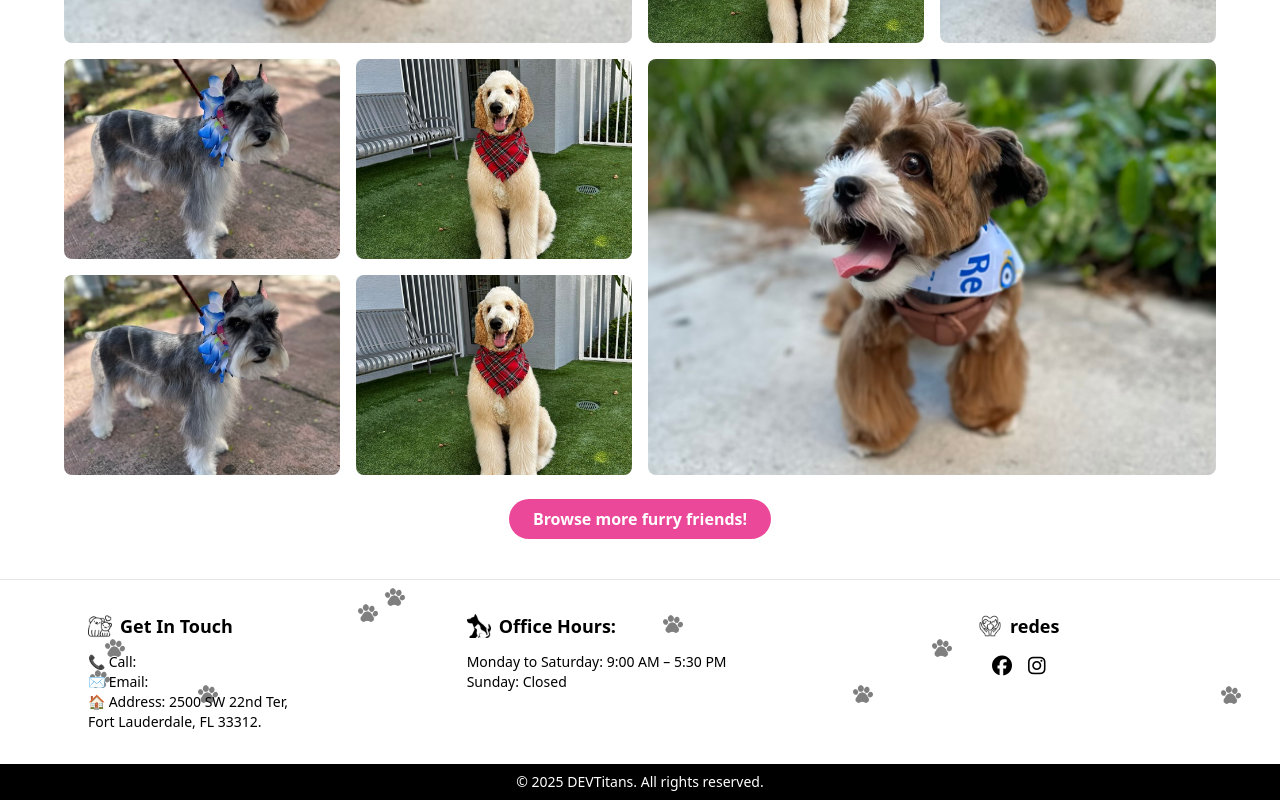
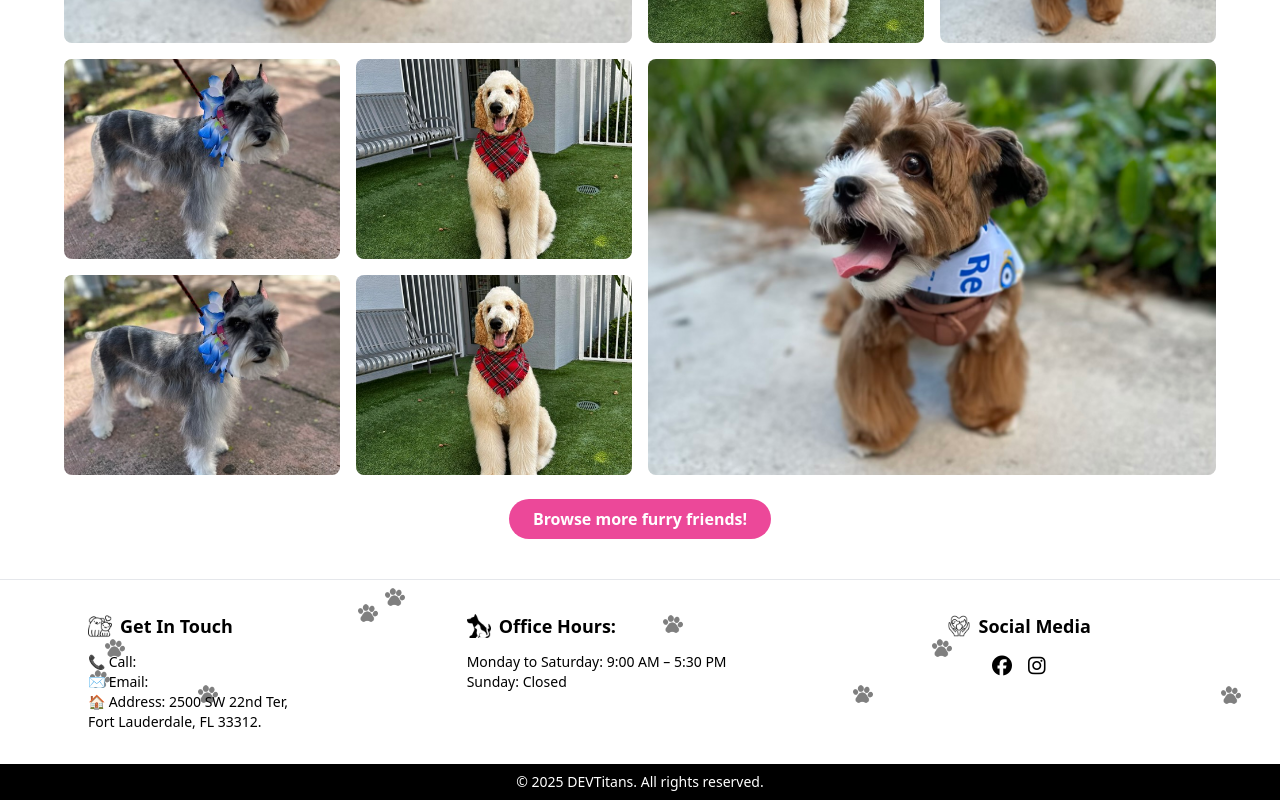
Before and after one commit to DETDevs/MoPetCo.App, a React (Vite) app: page / in a window 1280 px wide. Shown: the part 1929-2729 px from the top of the page. Built offline with nearby package versions, Linux system fonts and the light colour scheme.

Commit message:
t-devp: upd diseno de footer y service detail

```diff
--- a/src/components/ui/Footer.tsx
+++ b/src/components/ui/Footer.tsx
@@ -64,7 +64,7 @@ export const Footer = () => {
               alt="Redes Icon"
               className="h-6 w-6"
             />
-            <h3 className="font-bold text-lg">redes</h3>
+            <h3 className="font-bold text-lg">Social Media</h3>
           </div>
           <div className="flex justify-center space-x-4 text-xl">
             <a href="#">
--- a/src/pages/ServiceDetailPage.tsx
+++ b/src/pages/ServiceDetailPage.tsx
@@ -28,9 +28,9 @@ export const ServiceDetailPage = () => {
         <div className="my-2">
           <button
             onClick={() => navigate("/service")}
-            className="bg-pink-600 text-white px-4 py-2 rounded hover:bg-pink-700 transition duration-300"
+            className="text-black font-bold px-2 py-1 rounded-full border-2 border-pink-500 bg-white hover:bg-slate-200 transition duration-300"
           >
-            ← Back to Services
+           <i className="fa-solid fa-arrow-left text-pink-500"></i>
           </button>
         </div>
         <div className="flex flex-col md:flex-row gap-8 items-start">
```
